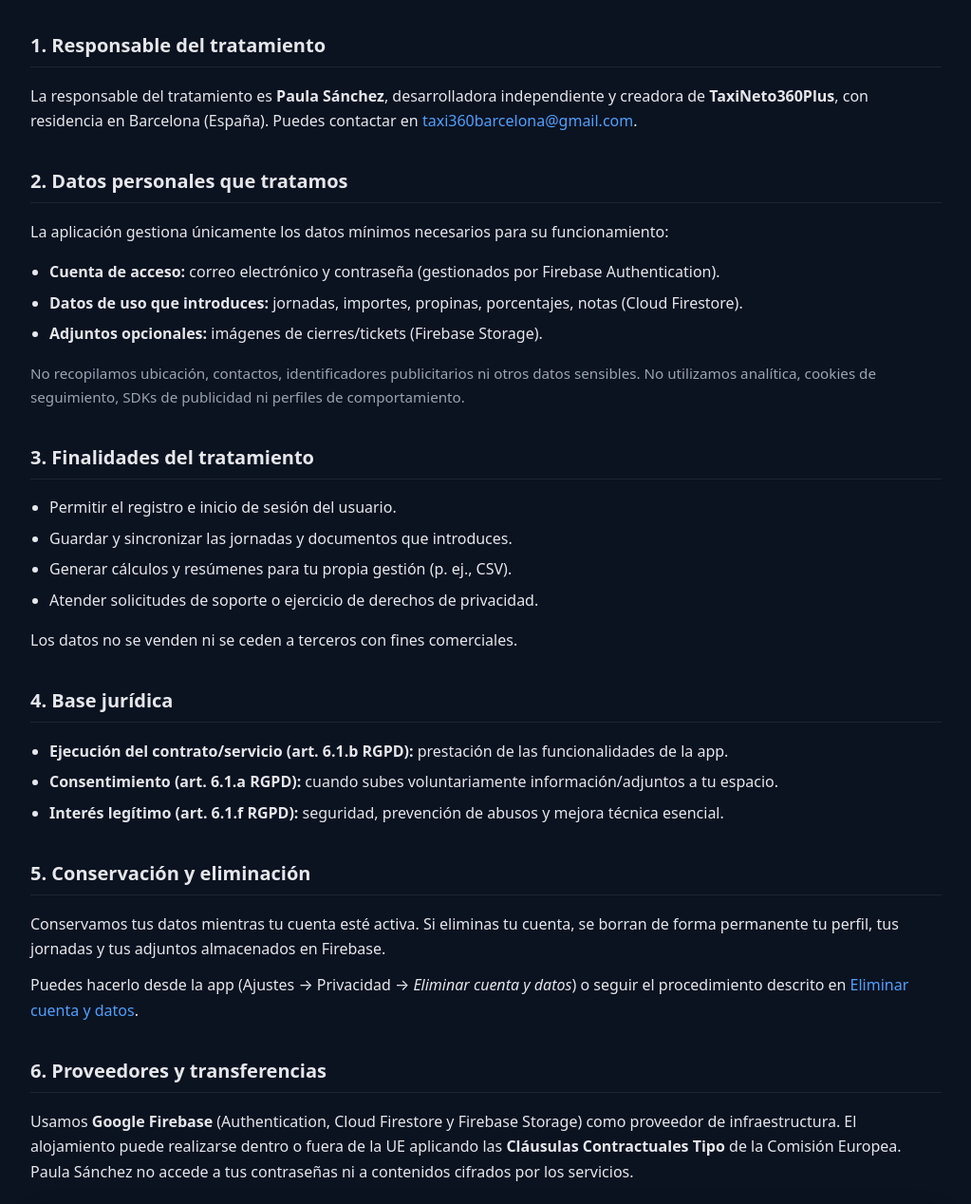
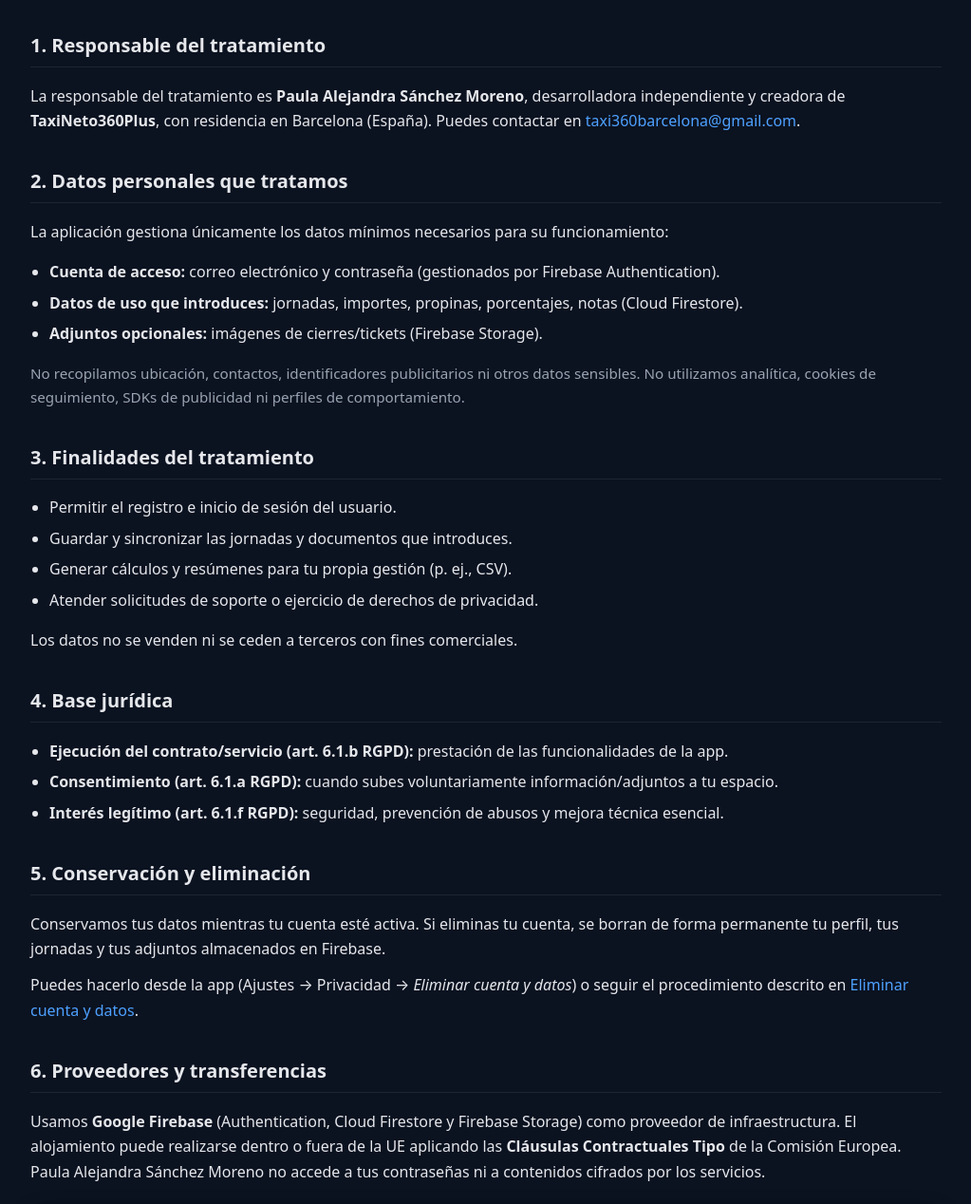
Before and after one commit to pau111000/taxineto360Plus-web, a plain HTML site: page docs/privacidad-taxineto360plus.html in a window 1280 px wide. Shown: the part 152-1420 px from the top of the page at 95% size, without its empty margins (128-1151 px from the left). Drawn offline with Linux system fonts and the light colour scheme.

Commit message:
Update privacidad-taxineto360plus.html

```diff
--- a/docs/privacidad-taxineto360plus.html
+++ b/docs/privacidad-taxineto360plus.html
@@ -51,7 +51,7 @@
     <section>
       <h2>1. Responsable del tratamiento</h2>
       <p>
-        La responsable del tratamiento es <strong>Paula Sánchez</strong>, desarrolladora independiente y creadora de
+        La responsable del tratamiento es <strong>Paula Alejandra Sánchez Moreno</strong>, desarrolladora independiente y creadora de
         <strong>TaxiNeto360Plus</strong>, con residencia en Barcelona (España).
         Puedes contactar en <a href="mailto:taxi360barcelona@gmail.com">taxi360barcelona@gmail.com</a>.
       </p>
@@ -108,7 +108,7 @@
       <p>
         Usamos <strong>Google Firebase</strong> (Authentication, Cloud Firestore y Firebase Storage) como proveedor de infraestructura.
         El alojamiento puede realizarse dentro o fuera de la UE aplicando las <strong>Cláusulas Contractuales Tipo</strong> de la Comisión Europea.
-        Paula Sánchez no accede a tus contraseñas ni a contenidos cifrados por los servicios.
+        Paula Alejandra Sánchez Moreno no accede a tus contraseñas ni a contenidos cifrados por los servicios.
       </p>
     </section>
 
```
